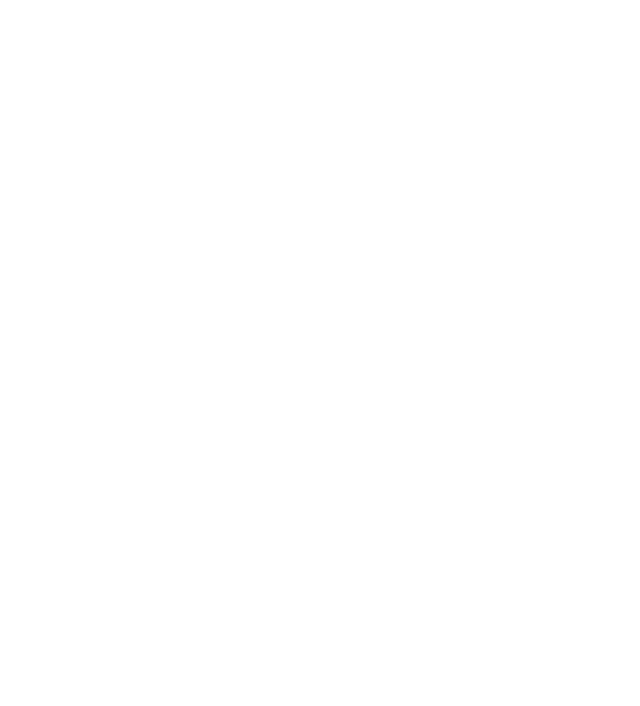
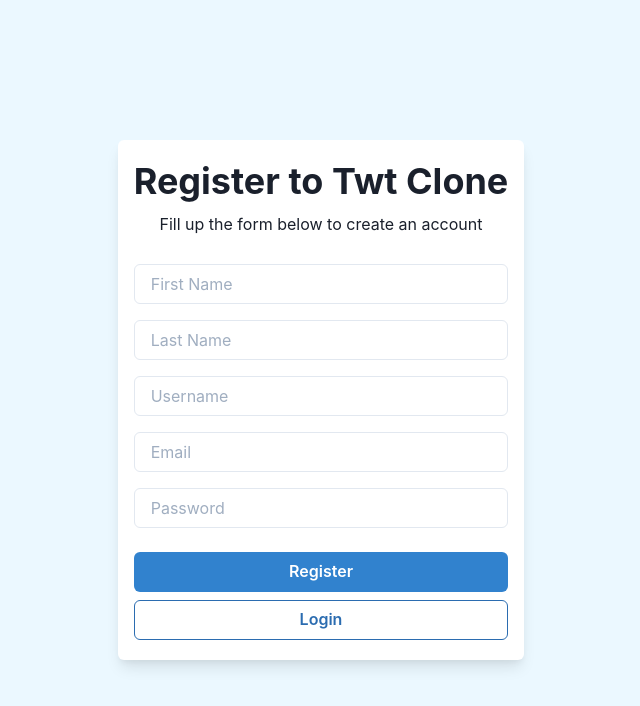
Before and after one commit to Jefray-alt/twitterClone, a React (Create React App) app: page /register in a window 1280 px wide. Shown: the top 706 px of the page, without its empty margins (319-959 px from the left). Built offline with nearby package versions, Linux system fonts and the light colour scheme.

Commit message:
added auth reducer

```diff
--- a/src/App.js
+++ b/src/App.js
@@ -1,13 +1,15 @@
 // React
 import React from 'react';
 import { Route, Switch } from 'react-router-dom';
-import './assets/css/index.css'
+import './assets/css/index.css';
 
 // Chakra
 import { ChakraProvider, theme } from '@chakra-ui/react';
 
 // Components
 import HomeIndex from './pages/Home/HomeIndex';
+import LoginIndex from './pages/Login/LoginIndex';
+import RegisterIndex from './pages/Register/RegisterIndex';
 // Plugins
 
 function App() {
@@ -15,10 +17,13 @@
     <ChakraProvider theme={theme}>
       <Switch>
         <Route exact path="/">
-          <HomeIndex></HomeIndex>
+          <HomeIndex />
         </Route>
-        <Route path="/check">
-          <span>Hello check</span>
+        <Route path="/login">
+          <LoginIndex />
+        </Route>
+        <Route path="/register">
+          <RegisterIndex />
         </Route>
       </Switch>
     </ChakraProvider>
--- /dev/null
+++ b/src/pages/Login/LoginIndex.js
@@ -0,0 +1,60 @@
+import {
+  Box,
+  Button,
+  FormControl,
+  Heading,
+  Input,
+  Text,
+  VStack,
+} from '@chakra-ui/react';
+import React from 'react';
+import { useHistory } from 'react-router-dom';
+
+const LoginIndex = () => {
+  const history = useHistory();
+  return (
+    <Box
+      backgroundColor="blue.50"
+      display="flex"
+      alignItems="center"
+      justifyContent="center"
+    >
+      <Box
+        px="4"
+        py="5"
+        backgroundColor="white"
+        w="sm"
+        rounded="md"
+        shadow="lg"
+      >
+        <Box mb="7" textAlign="center">
+          <Heading>Twt Clone</Heading>
+          <Text>Login to your account to start using Twt Clone!</Text>
+        </Box>
+        <form>
+          <FormControl mb="4">
+            <Input placeholder="Username" />
+          </FormControl>
+          <FormControl>
+            <Input placeholder="Password" type="password" />
+          </FormControl>
+          <VStack mt="6">
+            <Button colorScheme="blue" variant="solid" w="full">
+              Login
+            </Button>
+            <Button
+              onClick={() => history.push('/register')}
+              colorScheme="blue"
+              variant="outline"
+              w="full"
+            >
+              Register
+            </Button>
+          </VStack>
+        </form>
+      </Box>
+    </Box>
+  );
+};
+
+export default LoginIndex;
--- /dev/null
+++ b/src/pages/Register/RegisterIndex.js
@@ -0,0 +1,61 @@
+import {
+  Box,
+  Button,
+  FormControl,
+  Heading,
+  Input,
+  Text,
+  VStack,
+} from '@chakra-ui/react';
+import React from 'react';
+import { useHistory } from 'react-router-dom';
+const RegisterIndex = () => {
+  const history = useHistory();
+  return (
+    <Box
+      backgroundColor="blue.50"
+      display="flex"
+      alignItems="center"
+      justifyContent="center"
+    >
+      <Box px="4" py="5" backgroundColor="white" rounded="md" shadow="lg">
+        <Box mb="7" textAlign="center">
+          <Heading mb="2">Register to Twt Clone</Heading>
+          <Text>Fill up the form below to create an account</Text>
+        </Box>
+        <form>
+          <FormControl mb="4">
+            <Input placeholder="First Name" />
+          </FormControl>
+          <FormControl mb="4">
+            <Input placeholder="Last Name" />
+          </FormControl>
+          <FormControl mb="4">
+            <Input placeholder="Username" />
+          </FormControl>
+          <FormControl mb="4">
+            <Input placeholder="Email" />
+          </FormControl>
+          <FormControl>
+            <Input placeholder="Password" type="password" />
+          </FormControl>
+          <VStack mt="6">
+            <Button colorScheme="blue" type="submit" variant="solid" w="full">
+              Register
+            </Button>
+            <Button
+              onClick={() => history.push('/login')}
+              w="full"
+              colorScheme="blue"
+              variant="outline"
+            >
+              Login
+            </Button>
+          </VStack>
+        </form>
+      </Box>
+    </Box>
+  );
+};
+
+export default RegisterIndex;
```
Also changed, not shown: src/redux/reducers/authSlice.js (added, +37 -0 lines).
